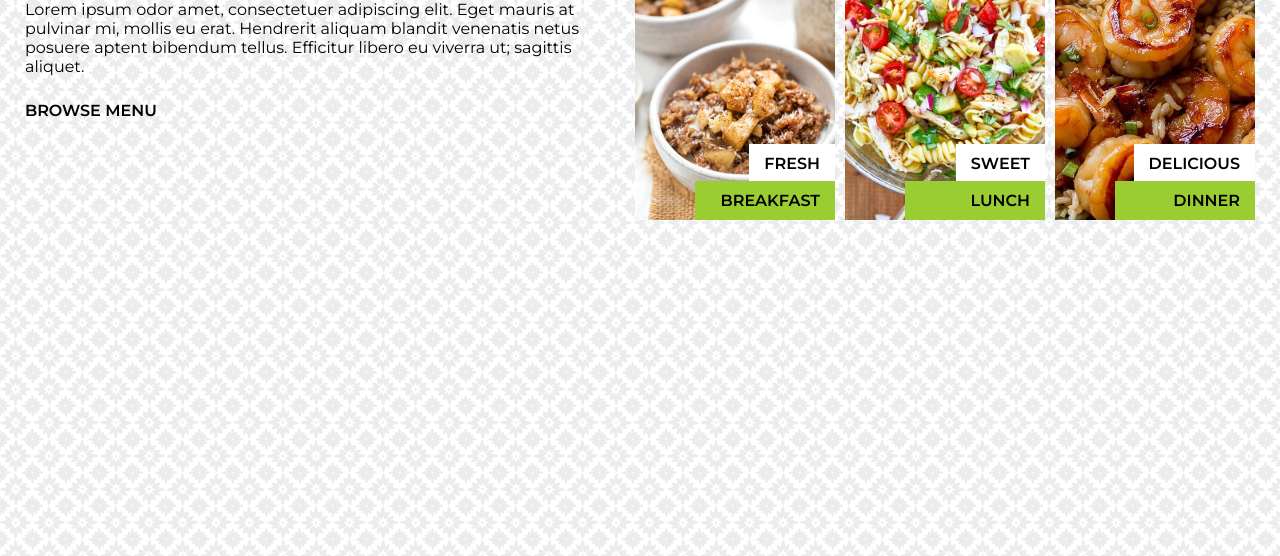
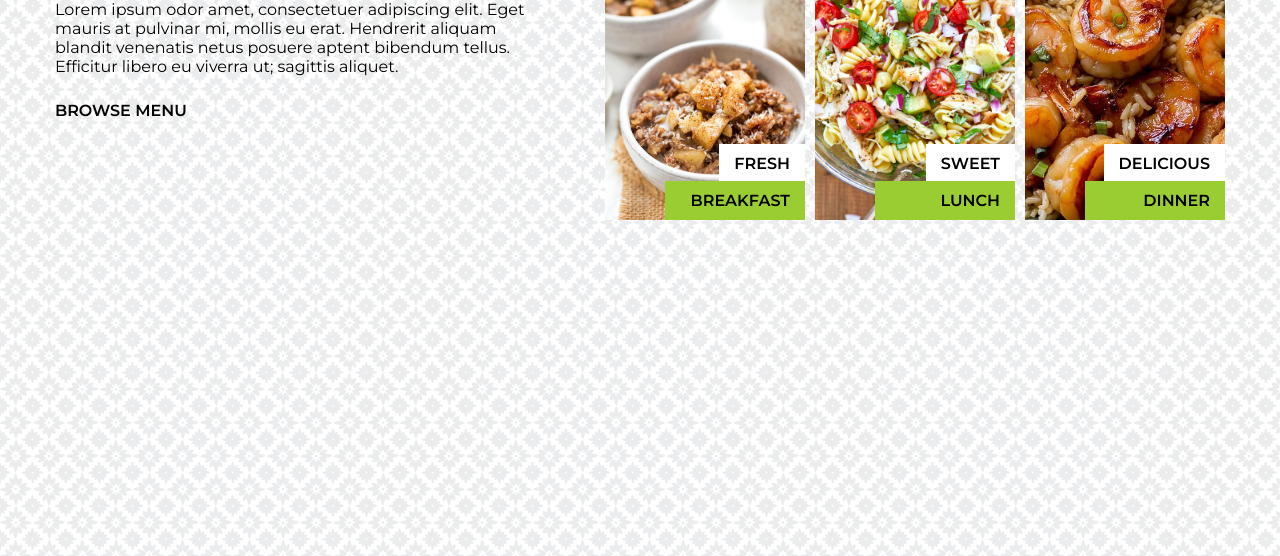
Before and after one commit to CamdenCall/MiHealth, a plain HTML site: page index.html in a window 1280 px wide. Shown: the part 244-800 px from the top of the page. Drawn offline with Linux system fonts and the light colour scheme.

Commit message:
update for larget screen

```diff
--- a/styles.css
+++ b/styles.css
@@ -38,11 +38,14 @@ header {
     gap: 50px;
     padding: 0px 25px;
     margin-top: 50px;
+    display: flex;
+    justify-content: center;
 }
 .headerText{
     display: flex;
     flex-direction: column;
     gap: 25px;
+    max-width: 500px;
 }
 .headerText h1{
     font-weight: 900;
```
